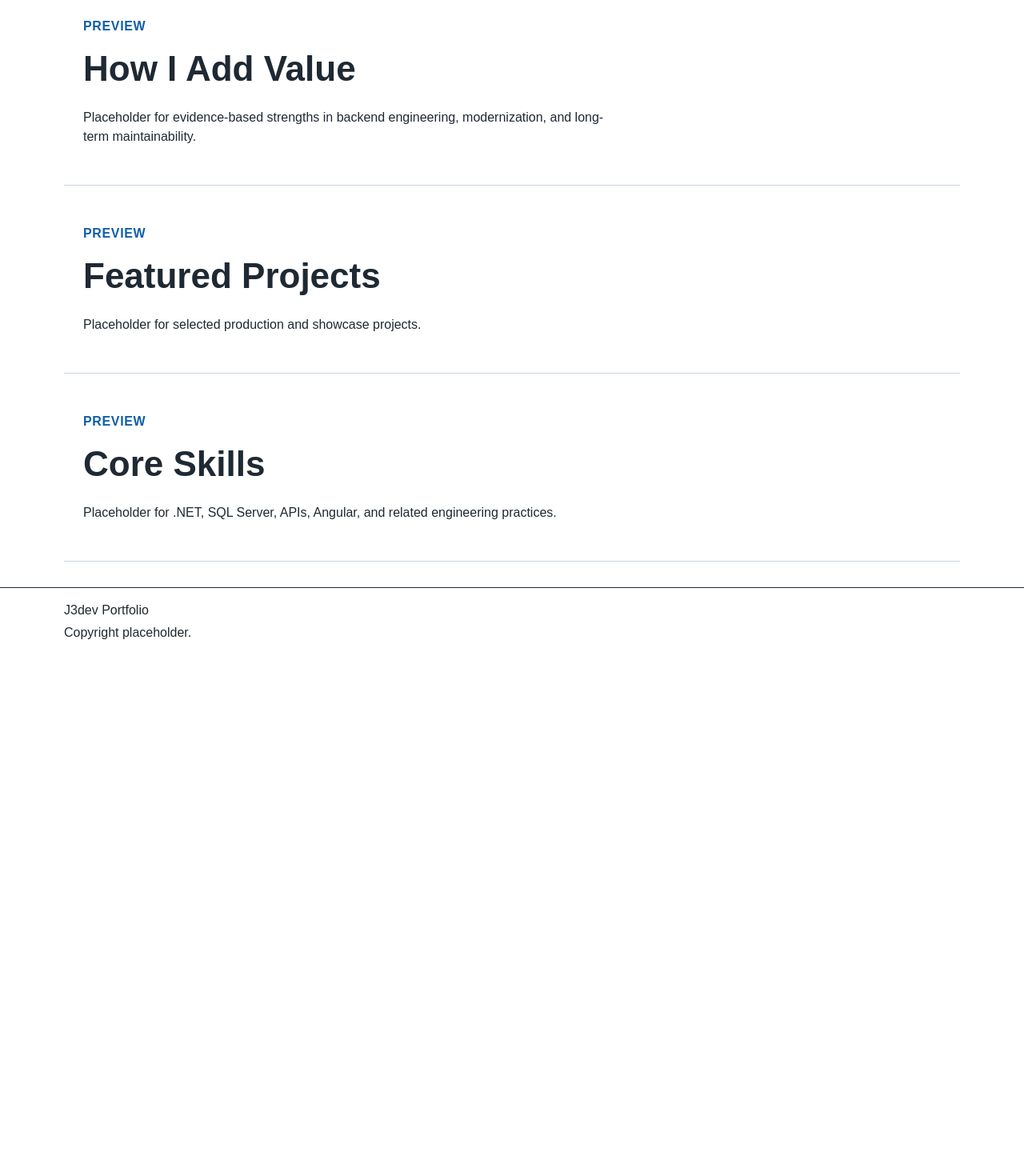
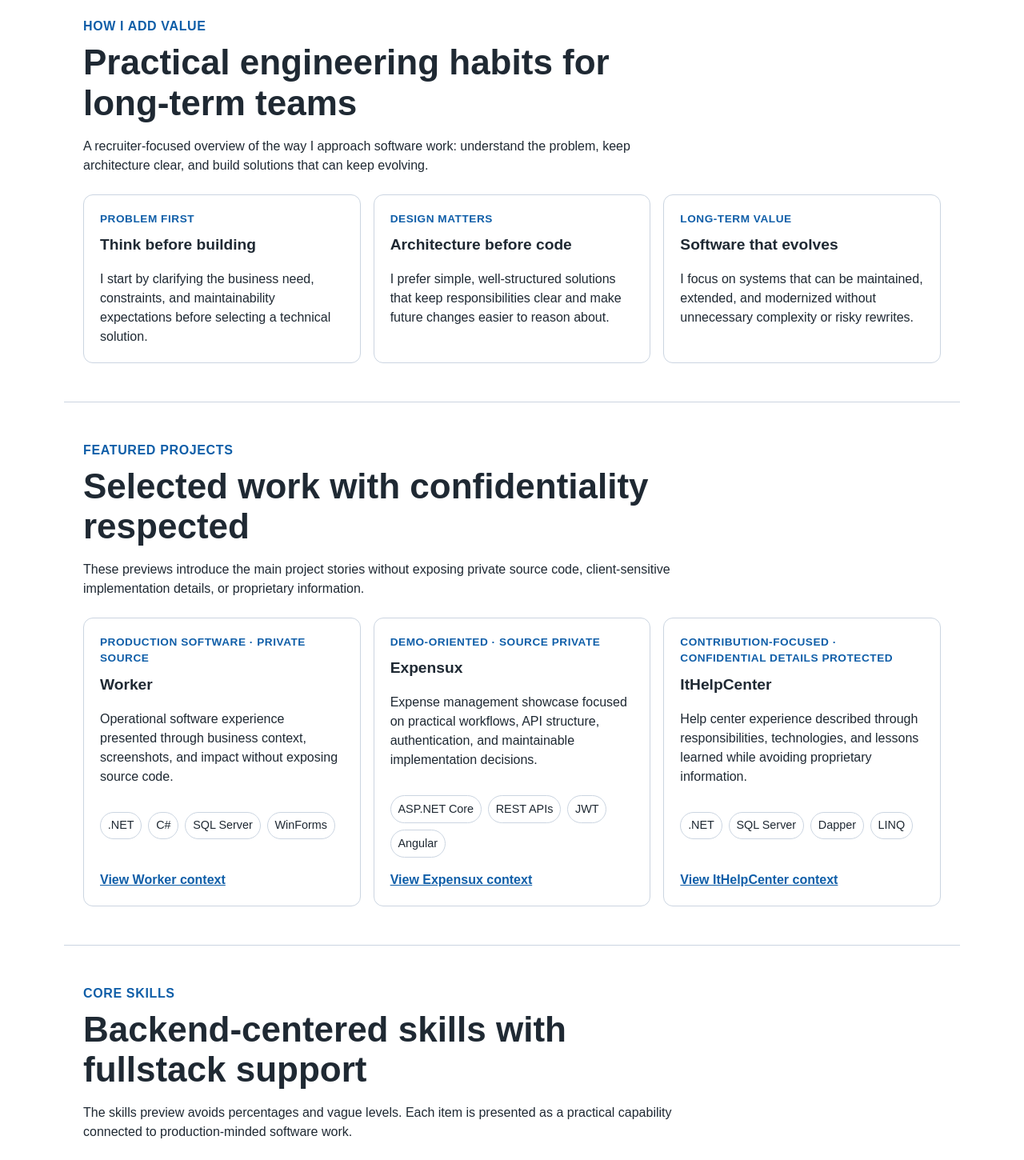
Before and after one commit to jorgejaimes085GH/J3dev-portfolio, an Angular app: page / in a window 1280 px wide. Shown: the part 1040-2490 px from the top of the page at 80% size. Before the commit the page ends 1859 px from the top, so only its background shows below. Built offline with nearby package versions, Linux system fonts and the light colour scheme.

Commit message:
Build home preview funnel

```diff
--- /dev/null
+++ b/src/app/data/home-preview.data.ts
@@ -0,0 +1,60 @@
+import { HomeProjectPreview, HomeSkillPreview, HomeValuePreview } from '../models/home-preview.model';
+
+export const HOME_VALUE_PREVIEWS: readonly HomeValuePreview[] = [
+  {
+    title: 'Think before building',
+    label: 'Problem first',
+    description:
+      'I start by clarifying the business need, constraints, and maintainability expectations before selecting a technical solution.',
+  },
+  {
+    title: 'Architecture before code',
+    label: 'Design matters',
+    description:
+      'I prefer simple, well-structured solutions that keep responsibilities clear and make future changes easier to reason about.',
+  },
+  {
+    title: 'Software that evolves',
+    label: 'Long-term value',
+    description:
+      'I focus on systems that can be maintained, extended, and modernized without unnecessary complexity or risky rewrites.',
+  },
+];
+
+export const HOME_PROJECT_PREVIEWS: readonly HomeProjectPreview[] = [
+  {
+    name: 'Worker',
+    statusLabel: 'Production software · Private source',
+    description:
+      'Operational software experience presented through business context, screenshots, and impact without exposing source code.',
+    technologies: ['.NET', 'C#', 'SQL Server', 'WinForms'],
+    route: '/projects',
+  },
+  {
+    name: 'Expensux',
+    statusLabel: 'Demo-oriented · Source private',
+    description:
+      'Expense management showcase focused on practical workflows, API structure, authentication, and maintainable implementation decisions.',
+    technologies: ['ASP.NET Core', 'REST APIs', 'JWT', 'Angular'],
+    route: '/projects',
+  },
+  {
+    name: 'ItHelpCenter',
+    statusLabel: 'Contribution-focused · Confidential details protected',
+    description:
+      'Help center experience described through responsibilities, technologies, and lessons learned while avoiding proprietary information.',
+    technologies: ['.NET', 'SQL Server', 'Dapper', 'LINQ'],
+    route: '/projects',
+  },
+];
+
+export const HOME_SKILL_PREVIEWS: readonly HomeSkillPreview[] = [
+  { name: '.NET', context: 'Backend and enterprise application development' },
+  { name: 'SQL Server', context: 'Relational modeling, querying, and data-driven features' },
+  { name: 'REST APIs', context: 'Service contracts and integration-focused design' },
+  { name: 'JWT', context: 'Token-based authentication flows' },
+  { name: 'Dapper', context: 'Lightweight data access for SQL-centered applications' },
+  { name: 'LINQ', context: 'Readable C# querying and data transformations' },
+  { name: 'Angular', context: 'Structured front-end features and responsive UI' },
+  { name: 'SOLID', context: 'Maintainable object-oriented design principles' },
+];
--- a/src/app/pages/home/home.ts
+++ b/src/app/pages/home/home.ts
@@ -1,34 +1,107 @@
 import { Component } from '@angular/core';
+import { RouterLink } from '@angular/router';
 
 import { HERO_SLIDES } from '../../data/hero-slides.data';
+import {
+  HOME_PROJECT_PREVIEWS,
+  HOME_SKILL_PREVIEWS,
+  HOME_VALUE_PREVIEWS,
+} from '../../data/home-preview.data';
 import { HeroSlider } from '../../shared/components/hero-slider/hero-slider';
 
 @Component({
   selector: 'app-home',
   standalone: true,
-  imports: [HeroSlider],
+  imports: [HeroSlider, RouterLink],
   template: `
     <app-hero-slider [slides]="heroSlides" />
 
-    <section class="home-preview" aria-labelledby="how-i-add-value-title">
-      <p class="home-preview__label">Preview</p>
-      <h2 id="how-i-add-value-title">How I Add Value</h2>
-      <p>
-        Placeholder for evidence-based strengths in backend engineering, modernization, and
-        long-term maintainability.
-      </p>
+    <section class="home-section" aria-labelledby="how-i-add-value-title">
+      <div class="home-section__header">
+        <p class="home-section__eyebrow">How I Add Value</p>
+        <h2 id="how-i-add-value-title">Practical engineering habits for long-term teams</h2>
+        <p>
+          A recruiter-focused overview of the way I approach software work: understand the
+          problem, keep architecture clear, and build solutions that can keep evolving.
+        </p>
+      </div>
+
+      <div class="preview-grid preview-grid--three">
+        @for (value of valuePreviews; track value.title) {
+          <article class="preview-card">
+            @if (value.label) {
+              <p class="preview-card__label">{{ value.label }}</p>
+            }
+            <h3>{{ value.title }}</h3>
+            <p>{{ value.description }}</p>
+          </article>
+        }
+      </div>
     </section>
 
-    <section class="home-preview" aria-labelledby="featured-projects-title">
-      <p class="home-preview__label">Preview</p>
-      <h2 id="featured-projects-title">Featured Projects</h2>
-      <p>Placeholder for selected production and showcase projects.</p>
+    <section class="home-section" aria-labelledby="featured-projects-title">
+      <div class="home-section__header">
+        <p class="home-section__eyebrow">Featured Projects</p>
+        <h2 id="featured-projects-title">Selected work with confidentiality respected</h2>
+        <p>
+          These previews introduce the main project stories without exposing private source code,
+          client-sensitive implementation details, or proprietary information.
+        </p>
+      </div>
+
+      <div class="preview-grid preview-grid--three">
+        @for (project of projectPreviews; track project.name) {
+          <article class="preview-card project-preview">
+            <p class="preview-card__label">{{ project.statusLabel }}</p>
+            <h3>{{ project.name }}</h3>
+            <p>{{ project.description }}</p>
+
+            <ul class="badge-list" [attr.aria-label]="project.name + ' key technologies'">
+              @for (technology of project.technologies; track technology) {
+                <li>{{ technology }}</li>
+              }
+            </ul>
+
+            <a class="text-link" [routerLink]="project.route">View {{ project.name }} context</a>
+          </article>
+        }
+      </div>
     </section>
 
-    <section class="home-preview" aria-labelledby="core-skills-title">
-      <p class="home-preview__label">Preview</p>
-      <h2 id="core-skills-title">Core Skills</h2>
-      <p>Placeholder for .NET, SQL Server, APIs, Angular, and related engineering practices.</p>
+    <section class="home-section" aria-labelledby="core-skills-title">
+      <div class="home-section__header">
+        <p class="home-section__eyebrow">Core Skills</p>
+        <h2 id="core-skills-title">Backend-centered skills with fullstack support</h2>
+        <p>
+          The skills preview avoids percentages and vague levels. Each item is presented as a
+          practical capability connected to production-minded software work.
+        </p>
+      </div>
+
+      <div class="skill-grid" aria-label="Core skill preview list">
+        @for (skill of skillPreviews; track skill.name) {
+          <article class="skill-card">
+            <h3>{{ skill.name }}</h3>
+            <p>{{ skill.context }}</p>
+          </article>
+        }
+      </div>
+    </section>
+
+    <section class="home-cta" aria-labelledby="home-cta-title">
+      <div>
+        <p class="home-section__eyebrow">Explore More</p>
+        <h2 id="home-cta-title">Continue into the project and skills evidence</h2>
+        <p>
+          Review selected project context or explore the technical skills that support Jorge's
+          backend and fullstack development work.
+        </p>
+      </div>
+
+      <div class="home-cta__actions" aria-label="Home exploration links">
+        <a class="button-link button-link--primary" routerLink="/projects">View Projects</a>
+        <a class="button-link" routerLink="/skills">Explore Skills</a>
+      </div>
     </section>
   `,
   styles: [
@@ -37,14 +110,21 @@ import { HeroSlider } from '../../shared/components/hero-slider/hero-slider';
         display: block;
       }
 
-      .home-preview {
+      .home-section,
+      .home-cta {
         max-width: 1120px;
         margin: 0 auto;
         padding: 3rem 1.5rem;
         border-bottom: 1px solid var(--app-border-color);
       }
 
-      .home-preview__label {
+      .home-section__header {
+        max-width: 48rem;
+        margin-bottom: 1.5rem;
+      }
+
+      .home-section__eyebrow,
+      .preview-card__label {
         margin: 0 0 0.5rem;
         color: var(--app-link-color);
         font-weight: 700;
@@ -52,19 +132,137 @@ import { HeroSlider } from '../../shared/components/hero-slider/hero-slider';
         text-transform: uppercase;
       }
 
-      .home-preview h2 {
+      .preview-card__label {
+        font-size: 0.85rem;
+      }
+
+      .home-section h2,
+      .home-cta h2 {
         margin: 0;
         font-size: clamp(1.75rem, 4vw, 2.75rem);
+        line-height: 1.15;
       }
 
-      .home-preview p:last-child {
-        max-width: 42rem;
+      .home-section__header p:last-child,
+      .home-cta p:last-child,
+      .preview-card p:last-child,
+      .skill-card p:last-child {
         margin-bottom: 0;
       }
 
-      @media (max-width: 760px) {
-        .home-preview {
+      .preview-grid,
+      .skill-grid {
+        display: grid;
+        gap: 1rem;
+      }
+
+      .preview-grid--three {
+        grid-template-columns: repeat(3, minmax(0, 1fr));
+      }
+
+      .skill-grid {
+        grid-template-columns: repeat(4, minmax(0, 1fr));
+      }
+
+      .preview-card,
+      .skill-card {
+        padding: 1.25rem;
+        border: 1px solid var(--app-border-color);
+        border-radius: 0.75rem;
+      }
+
+      .preview-card h3,
+      .skill-card h3 {
+        margin: 0;
+        font-size: 1.2rem;
+      }
+
+      .project-preview {
+        display: flex;
+        flex-direction: column;
+      }
+
+      .badge-list {
+        display: flex;
+        flex-wrap: wrap;
+        gap: 0.5rem;
+        margin: 1rem 0;
+        padding: 0;
+        list-style: none;
+      }
+
+      .badge-list li {
+        padding: 0.35rem 0.55rem;
+        border: 1px solid var(--app-border-color);
+        border-radius: 999px;
+        font-size: 0.9rem;
+      }
+
+      .text-link {
+        margin-top: auto;
+        font-weight: 700;
+      }
+
+      .home-cta {
+        display: flex;
+        gap: 1.5rem;
+        align-items: center;
+        justify-content: space-between;
+      }
+
+      .home-cta > div:first-child {
+        max-width: 44rem;
+      }
+
+      .home-cta__actions {
+        display: flex;
+        flex-wrap: wrap;
+        gap: 0.75rem;
+        justify-content: flex-end;
+      }
+
+      .button-link {
+        display: inline-flex;
+        align-items: center;
+        justify-content: center;
+        min-height: 2.75rem;
+        padding: 0.7rem 1rem;
+        border: 1px solid var(--app-border-color);
+        border-radius: 0.5rem;
+        text-decoration: none;
+      }
+
+      .button-link--primary {
+        color: var(--app-background-color);
+        background: var(--app-link-color);
+        border-color: var(--app-link-color);
+      }
+
+      @media (max-width: 900px) {
+        .preview-grid--three,
+        .skill-grid {
+          grid-template-columns: repeat(2, minmax(0, 1fr));
+        }
+
+        .home-cta {
+          align-items: flex-start;
+          flex-direction: column;
+        }
+
+        .home-cta__actions {
+          justify-content: flex-start;
+        }
+      }
+
+      @media (max-width: 600px) {
+        .home-section,
+        .home-cta {
           padding: 2.5rem 1rem;
+        }
+
+        .preview-grid--three,
+        .skill-grid {
+          grid-template-columns: 1fr;
         }
       }
     `,
@@ -72,4 +270,7 @@ import { HeroSlider } from '../../shared/components/hero-slider/hero-slider';
 })
 export class Home {
   protected readonly heroSlides = HERO_SLIDES;
+  protected readonly valuePreviews = HOME_VALUE_PREVIEWS;
+  protected readonly projectPreviews = HOME_PROJECT_PREVIEWS;
+  protected readonly skillPreviews = HOME_SKILL_PREVIEWS;
 }
```
Also changed, not shown: src/app/models/home-preview.model.ts (added, +18 -0 lines).
